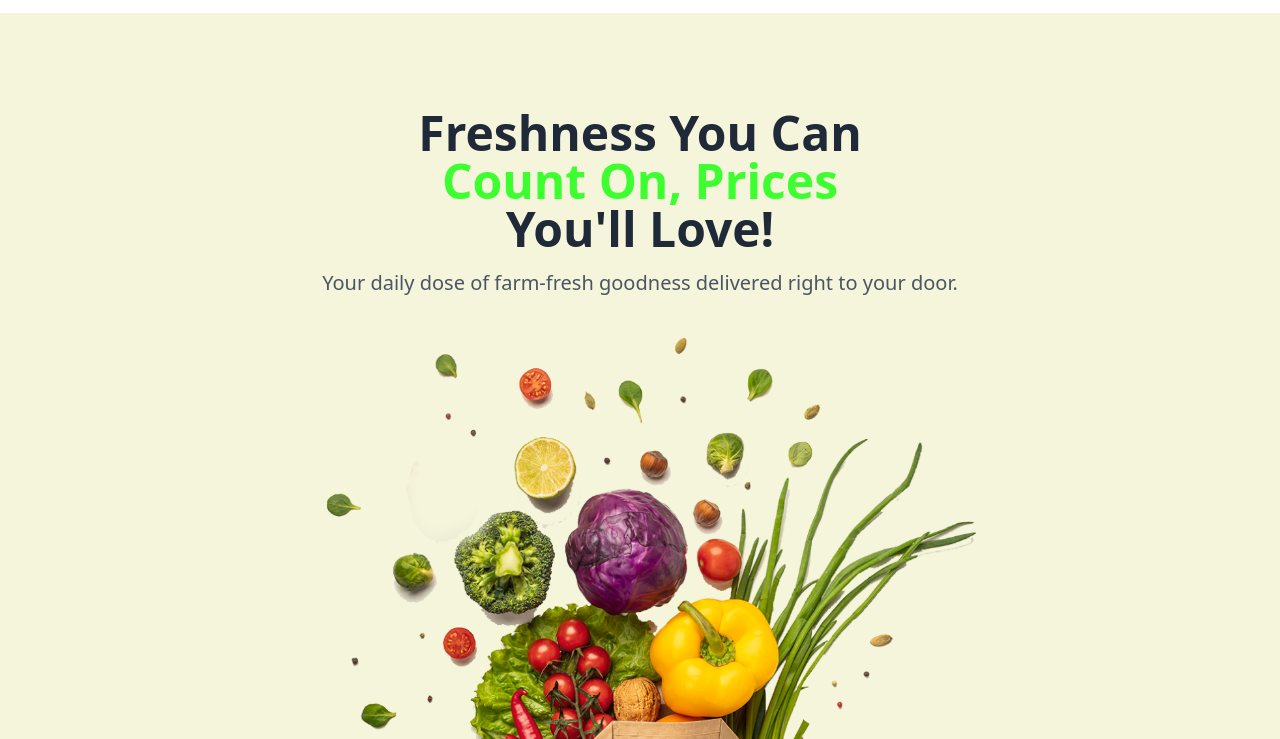
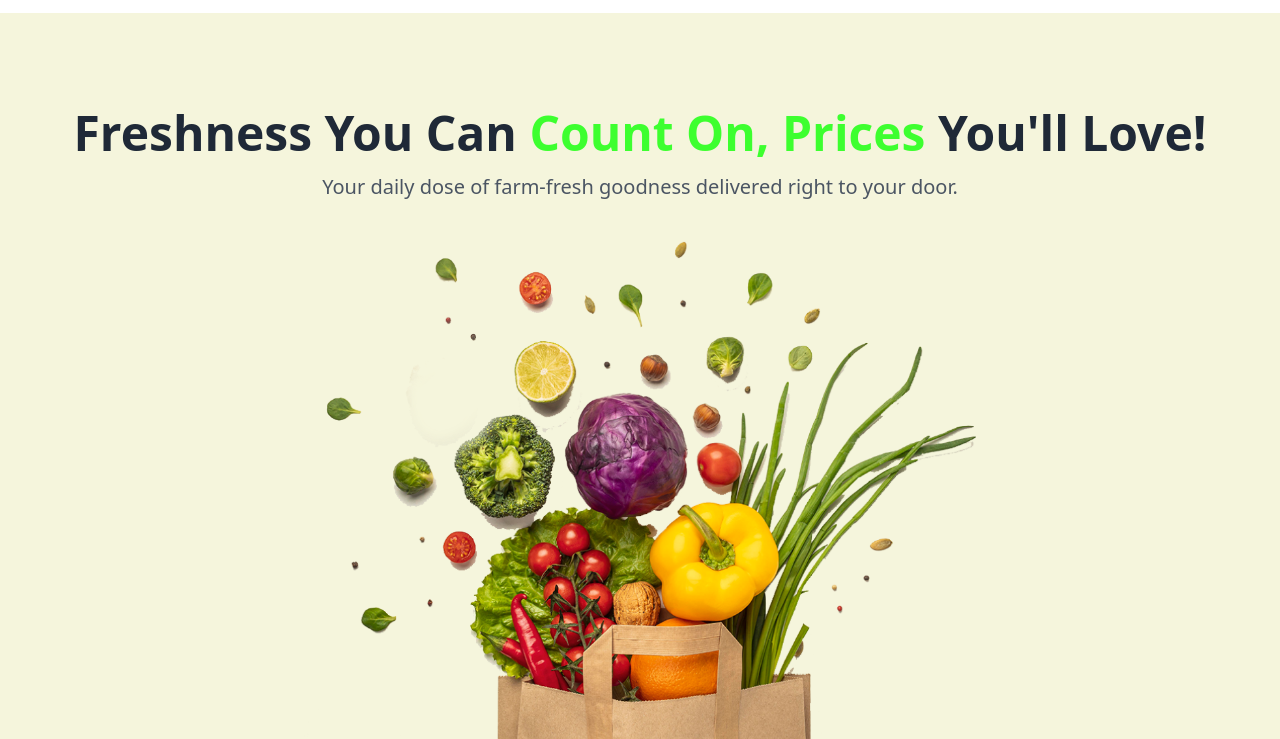
Before and after one commit to SM-MAYEEN/programming-hero_ASSIGN-2, a plain HTML site: page index.html in a window 1280 px wide. Shown: the part 61-800 px from the top of the page. Drawn offline with nearby package versions, Linux system fonts and the light colour scheme.

Commit message:
index.html

```diff
--- a/index.html
+++ b/index.html
@@ -55,7 +55,7 @@
     <main >
         <section style="background-color: beige;" class="hero bg-gray-100 text-center py-16 md:py-24">
             <div class="container mx-auto px-4">
-                <h1 class="text-3xl md:text-5xl font-bold text-gray-800 leading-tight mb-4">Freshness You Can <p style="color: rgb(61, 255, 47);">Count On, Prices</p> You'll Love!</h1>
+                <h1 class="text-3xl md:text-5xl font-bold text-gray-800 leading-tight mb-4">Freshness You Can <b style="color: rgb(61, 255, 47);">Count On, Prices</b> You'll Love!</h1>
                 <p class="text-lg md:text-xl text-gray-600 mb-8">Your daily dose of farm-fresh goodness delivered right to your door.</p>
                 <div class="relative w-full max-w-2xl mx-auto">
                     <img     src="assets/hero-img.png" alt="Fresh Vegetables"  >
```
